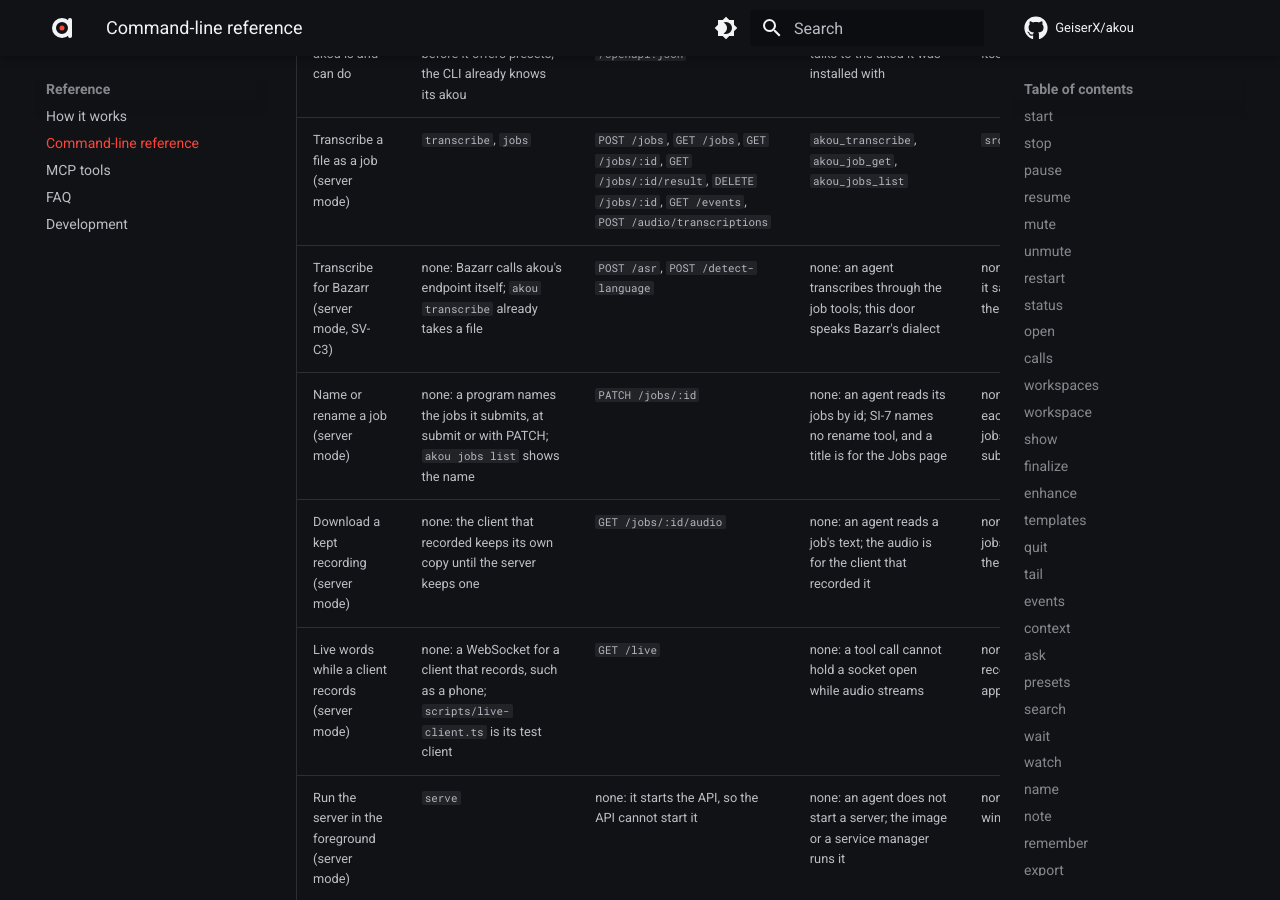
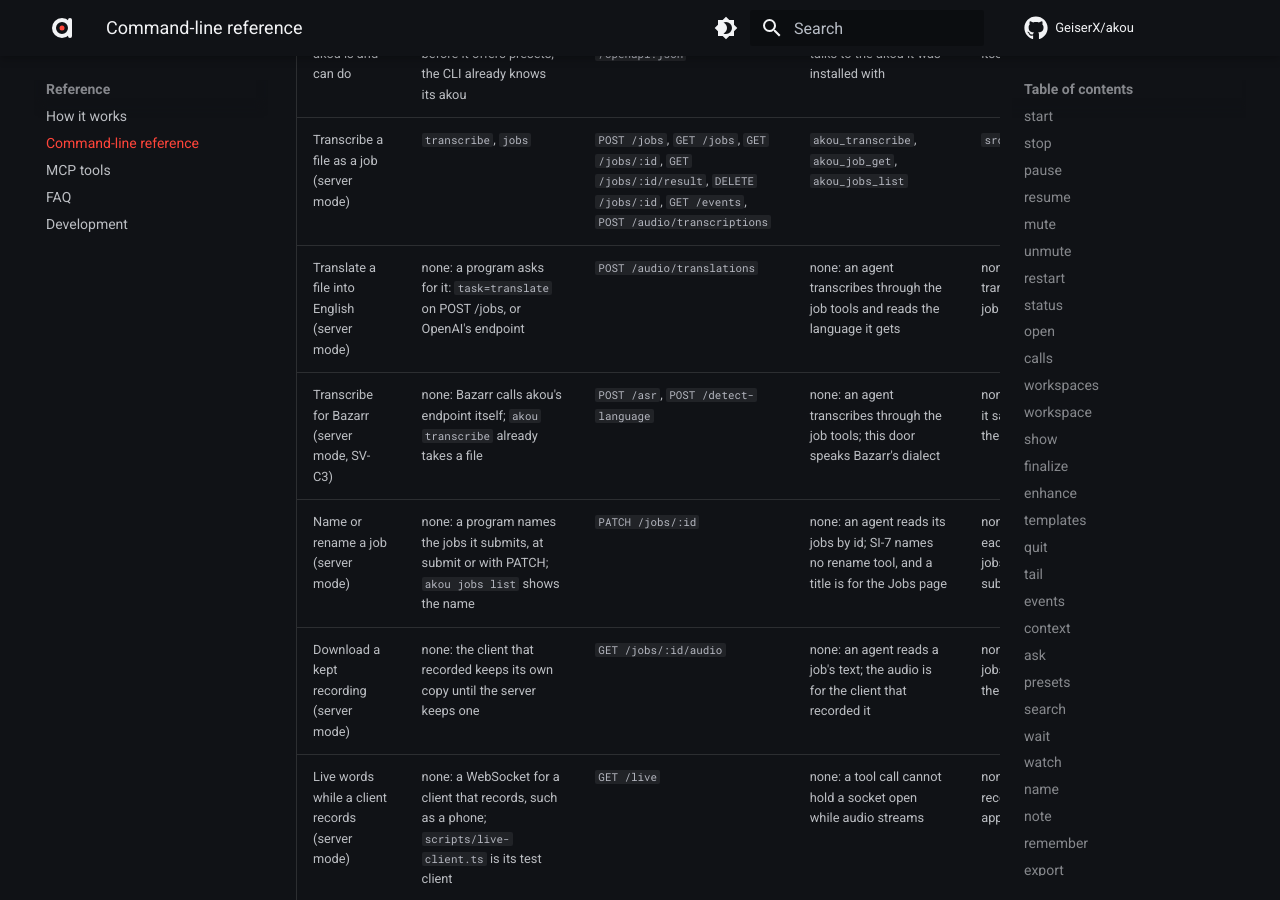
Before and after one commit to GeiserX/akou, an MkDocs documentation site: the page built from docs/cli.md, in a window 1280 px wide and 900 px high, scrolled down 22404 px. Built offline with MkDocs 1.6.1 and Material for MkDocs 9.7.7, drawn with Linux system fonts in a browser that asks for light colours; comment, search, counter and statistics services are not loaded.

Commit message:
docs(cli): regenerate the reference for the translate parity row

```diff
--- a/docs/cli.md
+++ b/docs/cli.md
@@ -930,6 +930,7 @@ example: akou serve
 | Update the CLI | `self-update` | none: the CLI replaces its own binary; not built yet | none: touches only akou's own folders or the terminal (docs/ux/CLI.md section 14) | none: the app's update notice is DK-U1 |
 | What this akou is and can do | none: a program reads it before it offers presets; the CLI already knows its akou | `GET /server`, `GET /openapi.json` | none: the MCP server talks to the akou it was installed with | none: the window is the app itself |
 | Transcribe a file as a job (server mode) | `transcribe`, `jobs` | `POST /jobs`, `GET /jobs`, `GET /jobs/:id`, `GET /jobs/:id/result`, `DELETE /jobs/:id`, `GET /events`, `POST /audio/transcriptions` | `akou_transcribe`, `akou_job_get`, `akou_jobs_list` | `src/ui/server-jobs.ts` |
+| Translate a file into English (server mode) | none: a program asks for it: `task=translate` on POST /jobs, or OpenAI's endpoint | `POST /audio/translations` | none: an agent transcribes through the job tools and reads the language it gets | none: the Jobs page lists translate jobs as any other job |
 | Transcribe for Bazarr (server mode, SV-C3) | none: Bazarr calls akou's endpoint itself; `akou transcribe` already takes a file | `POST /asr`, `POST /detect-language` | none: an agent transcribes through the job tools; this door speaks Bazarr's dialect | none: Bazarr is the window: it saves the subtitle next to the video |
 | Name or rename a job (server mode) | none: a program names the jobs it submits, at submit or with PATCH; `akou jobs list` shows the name | `PATCH /jobs/:id` | none: an agent reads its jobs by id; SI-7 names no rename tool, and a title is for the Jobs page | none: the Jobs page shows each job's name and finds jobs by it; the program that submitted a job names it |
 | Download a kept recording (server mode) | none: the client that recorded keeps its own copy until the server keeps one | `GET /jobs/:id/audio` | none: an agent reads a job's text; the audio is for the client that recorded it | none: the Jobs page lists jobs; the recording plays in the client that made it |
```
